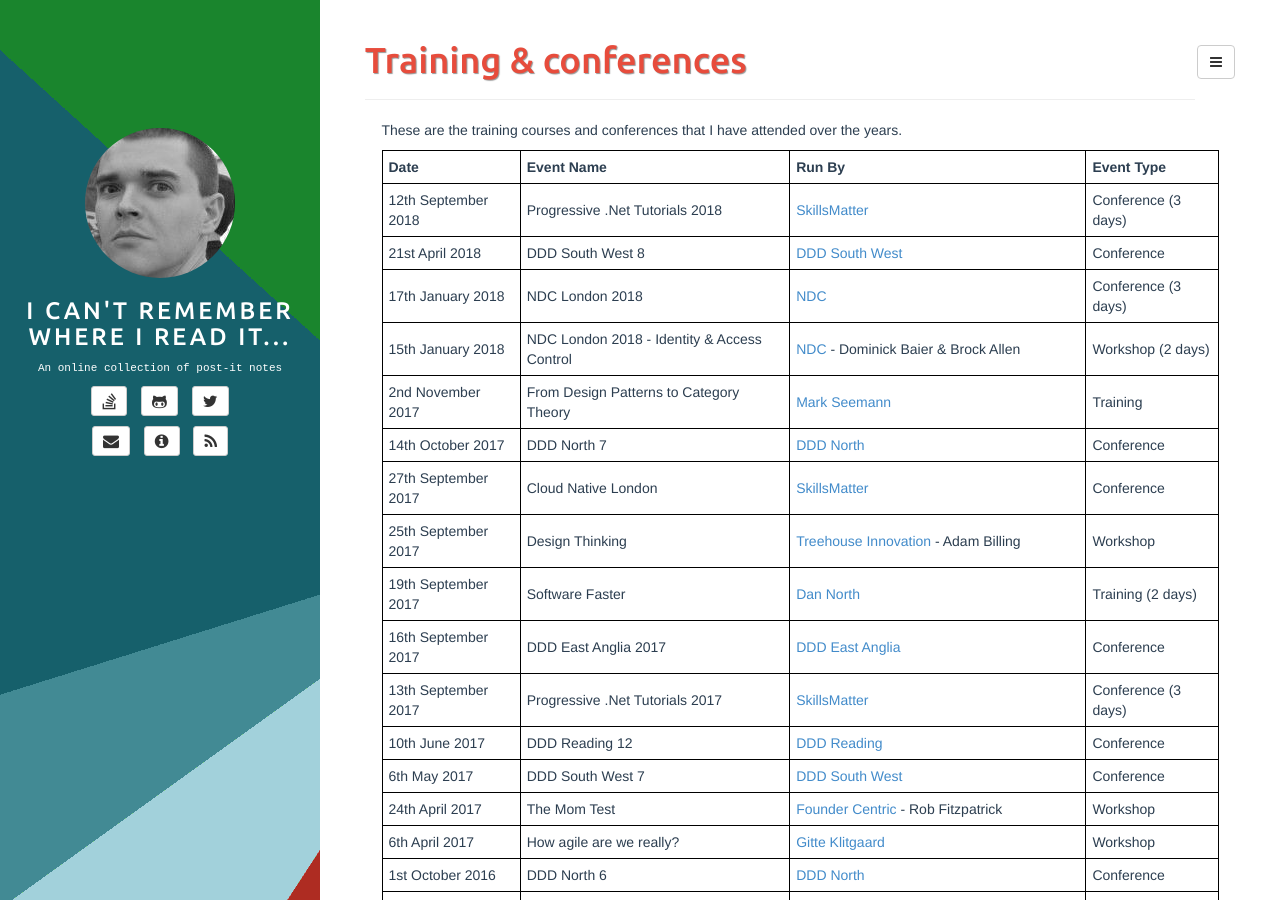
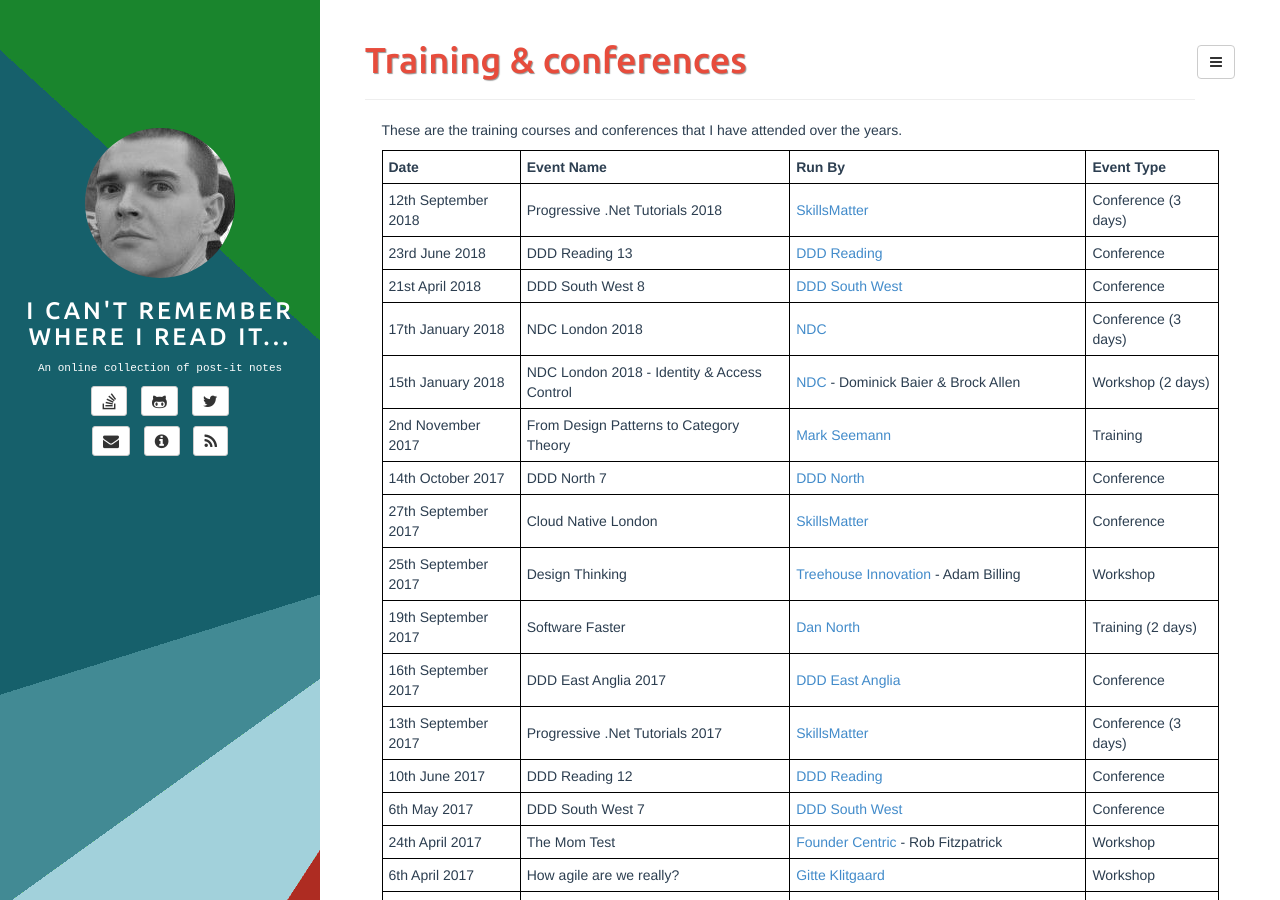
Before and after one commit to adrianbanks/adrianbanks.github.io, a Jekyll site: the page built from training.md, in a window 1280 px wide and 900 px high. Built offline with Jekyll 4.4.1, drawn with Linux system fonts in a browser that asks for light colours.

Commit message:
Add DDD Reading 13

```diff
--- a/training.md
+++ b/training.md
@@ -8,6 +8,7 @@ These are the training courses and conferences that I have attended over the yea
 | **Date**            | **Event Name**                                     | **Run By**                                               | **Event Type**      |
 | ------------------- | -------------------------------------------------- | -------------------------------------------------------- | ------------------- |
 | 12th September 2018 | Progressive .Net Tutorials 2018                    | [SkillsMatter][6]                                        | Conference (3 days) |
+| 23rd June 2018      | DDD Reading 13                                     | [DDD Reading][1]                                         | Conference          |
 | 21st April 2018     | DDD South West 8                                   | [DDD South West][2]                                      | Conference          |
 | 17th January 2018   | NDC London 2018                                    | [NDC][9]                                                 | Conference (3 days) |
 | 15th January 2018   | NDC London 2018 - Identity & Access Control        | [NDC][9] - Dominick Baier & Brock Allen                  | Workshop (2 days)   |
```
Also changed, not shown: ddd-attendance.md (+1 -0 lines).
